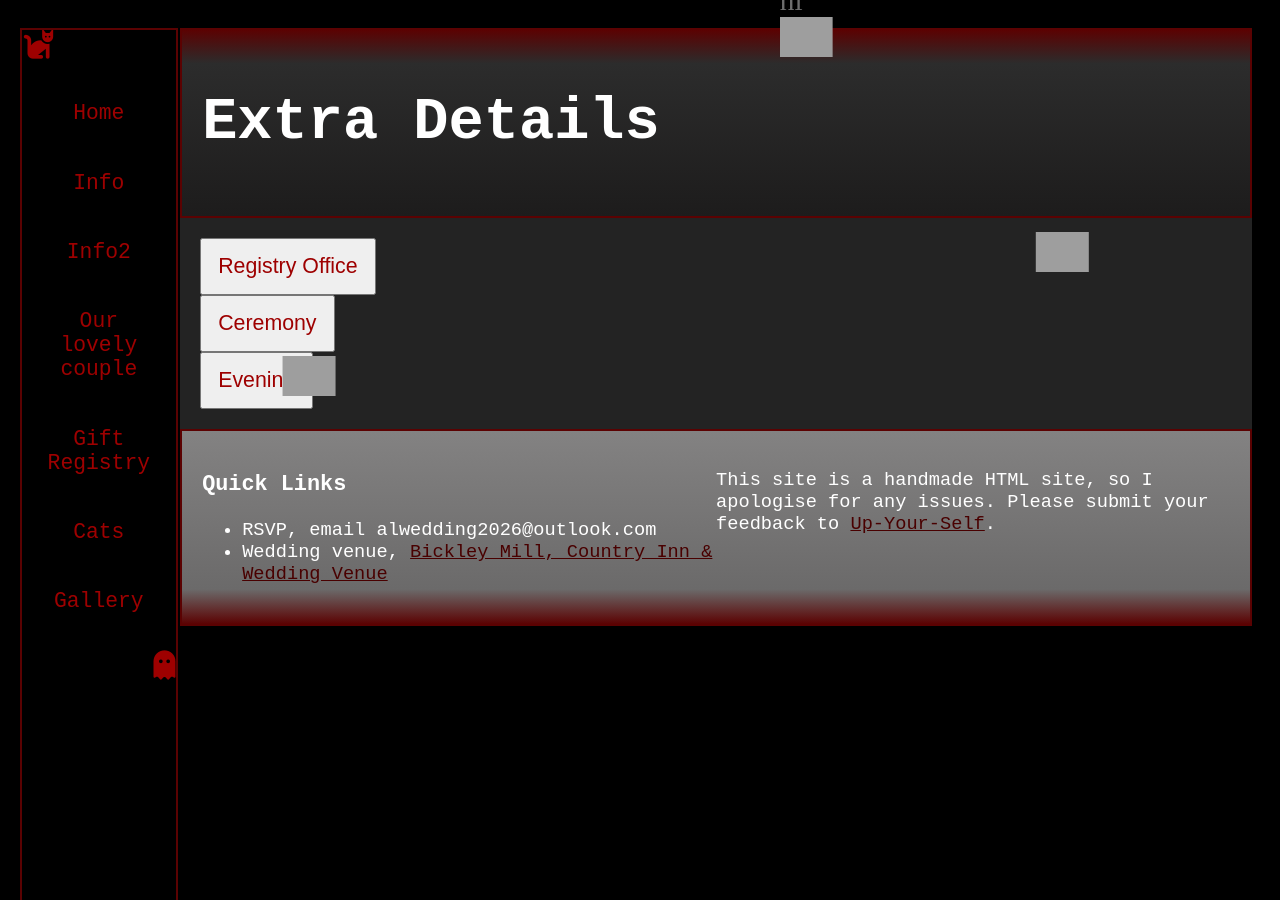
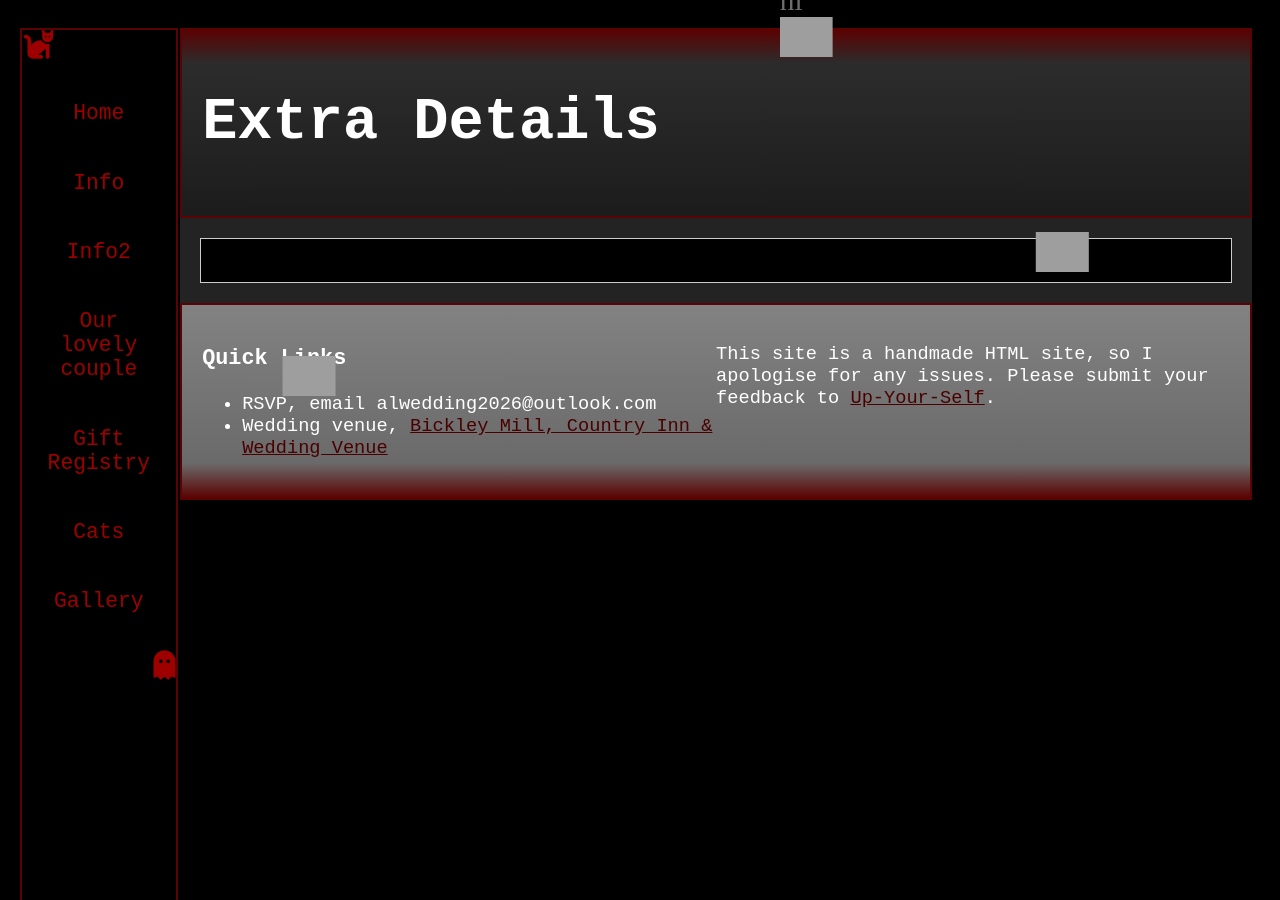
Before and after one commit to LewisSDAFNI/ALWedding2026, a Jekyll site: the page built from docs/pages/info2.md, in a window 1280 px wide. Built offline with Jekyll 4.4.1, drawn with Linux system fonts in a browser that asks for light colours; nearby versions of some CDN libraries; grey boxes are pictures that could not be loaded.

Commit message:
Move tabs a bit

```diff
--- a/docs/assets/css/tabs.css
+++ b/docs/assets/css/tabs.css
@@ -1,18 +1,18 @@
 /* Style the tab */
 .tab {
     overflow: hidden;
-    background-color: #f1f1f100;
+    border: 1px solid #ccc;
+    background-color: #000000;
+    color: #000000;
 }
 
 /* Style the buttons that are used to open the tab content */
 .tab button {
-    text-align: center;
-    display: block;
-    font-style: bold;
-    font-size: 16pt;
-    padding: 8px 16px;
-    text-decoration: none;
-    color: #9e0000;
+    background-color: inherit;
+    color: inherit;
+    float: left;
+    border: none;
+    outline: none;
     cursor: pointer;
     padding: 14px 16px;
     transition: 0.3s;
```
